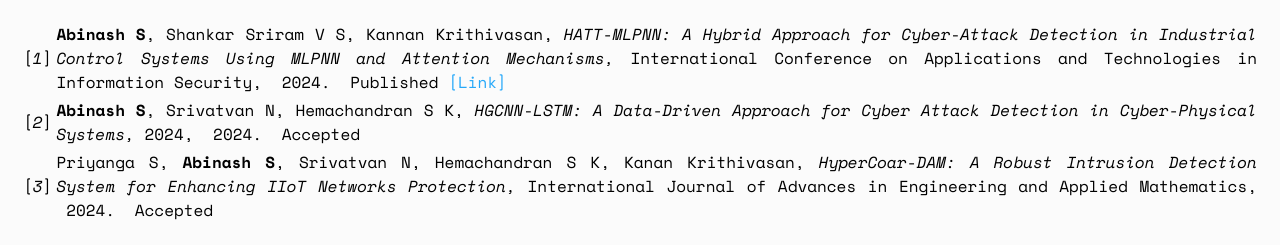
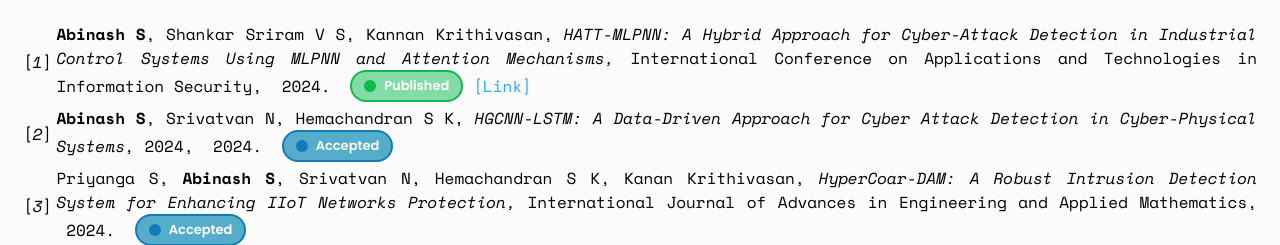
Before and after one commit to AbiXnash/abxfolio, a React (Vite) app: page / in a window 1280 px wide. Shown: the part 707-952 px from the top of the page. Built offline with nearby package versions, Linux system fonts and the light colour scheme.

Commit message:
feat: enhance styling in App.css with new color variables and improve Publications component with status-based styling

```diff
--- a/src/App.css
+++ b/src/App.css
@@ -14,10 +14,23 @@
 
 	--dark-font-clr: #000;
 	--light-font-clr: #fff;
+	--dark-grey-font-clr: #3a3a3a;
+
+	--light-grey-font-clr: #ccc;
+	--grey-bg-clr: #f0f0f0;
+
+	--green-circle-clr: #12b84c;
+	--blue-circle-clr: #127bb8;
+	--red-circle-clr: #d82a2a;
+	--grey-circle-clr: #dcdcdc7b;
+
 	--transparent-btn: rgba(0, 0, 0, 0.1);
 	--border-clr: rgb(0, 0, 0);
 
-	--span-green-clr: #12bd54;
+	--span-green-clr: #12bd5483;
+	--span-blue-clr: #2a97bec8;
+	--span-red-clr: #c42e2e;
+	--span-grey-clr: #f9f9f96e;
 }
 
 body {
@@ -39,6 +52,107 @@ a:hover {
 	text-decoration: underline;
 }
 
-span .green {
-	color: var(--span-green-clr);
+.green{
+	font-family: 'Poppins', sans-serif;
+	font-weight: 600;
+	color: var(--light-font-clr);
+	display: inline-flex;
+	align-items: center;
+	background-color: var(--span-green-clr);
+	padding: 4px 12px;
+	border-radius: 20px;
+	border: 2px solid var(--green-circle-clr);
+	font-size: 13px;
+	position: relative;
 }
+
+.blue {
+	font-family: 'Poppins', sans-serif;
+	font-weight: 600;
+	color: var(--light-font-clr);
+	display: inline-flex;
+	align-items: center;
+	background-color: var(--span-blue-clr);
+	padding: 4px 12px;
+	border-radius: 20px;
+	border: 2px solid var(--blue-circle-clr);
+	font-size: 13px;
+	position: relative;
+}
+
+.grey{
+	font-family: 'Poppins', sans-serif;
+	font-weight: 600;
+	color: var(--dark-grey-font-clr);
+	display: inline-flex;
+	align-items: center;
+	background-color: var(--span-green-clr);
+	padding: 4px 12px;
+	border-radius: 20px;
+	border: 2px solid var(--grey-circle-clr);
+	font-size: 13px;
+	position: relative;
+}
+
+.red {
+	font-family: 'Poppins', sans-serif;
+	font-weight: 600;
+	color: var(--dark-grey-font-clr);
+	display: inline-flex;
+	align-items: center;
+	background-color: var(--span-green-clr);
+	padding: 4px 12px;
+	border-radius: 20px;
+	border: 2px solid var(--red-circle-clr);
+	font-size: 13px;
+	position: relative;
+}
+
+/* .green {
+	font-weight: 600;
+	color: var(--light-font-clr);
+  display: inline-flex;
+  align-items: center;
+  background-color: var(--span-green-clr);
+  padding: 6px 14px;
+  border-radius: 20px;
+  border: 1px solid var(--dark-btn-clr);
+  font-size: 13px;
+  position: relative;
+} */
+
+.green::before  {
+  content: '';
+  width: 12px;
+  height: 12px;
+  background-color: var(--green-circle-clr);
+  border-radius: 50%;
+  margin-right: 8px;
+}
+
+.blue::before {
+  content: '';
+  width: 12px;
+  height: 12px;
+  background-color: var(--blue-circle-clr);
+  border-radius: 50%;
+  margin-right: 8px;
+}
+
+.grey::before {
+  content: '';
+  width: 12px;
+  height: 12px;
+  background-color: var(--grey-circle-clr);
+  border-radius: 50%;
+  margin-right: 8px;
+}
+
+.red::before {
+  content: '';
+  width: 12px;
+  height: 12px;
+  background-color: var(--red-circle-clr);
+  border-radius: 50%;
+  margin-right: 8px;
+}
--- a/src/pages/Publications/Publications.tsx
+++ b/src/pages/Publications/Publications.tsx
@@ -43,7 +43,20 @@ const Publications = () => {
 			status: ["Accepted"],
 			link: null
 		}
-	]
+	];
+
+	const getStatusClass = (status: string) => {
+		switch (status) {
+			case "Published":
+				return "green";
+			case "Accepted":
+			case "Submitted":
+				return "blue";
+			default:
+				return "grey";
+		}
+	};
+
 	return <>
 		<h1>Publications</h1>
 		<table>
@@ -52,17 +65,17 @@ const Publications = () => {
 					return <tr key={index}>
 						<td>[<em>{publication.id}</em>]</td>
 						<td>
-							{ publication.first_author.includes("Abinash") ? <strong>{publication.first_author}</strong> : publication.first_author },&nbsp;
+							{publication.first_author.includes("Abinash") ? <strong>{publication.first_author}</strong> : publication.first_author},&nbsp;
 							{
 								publication.authors.map((author, key) => {
 									return <span key={key}>{author.includes("Abinash") ? <strong>{author}</strong> : author}, </span>
 								})
 							}
-							<em>{ publication.title }, </em>
-							{ publication.publisher }, &nbsp;
-							{ publication.year }. &nbsp;
-							<span>{ publication.status }</span>
-							{ publication.link && <a href={publication.link} target="_blank" rel="noopener noreferrer"> [Link] </a> }
+							<em>{publication.title}, </em>
+							{publication.publisher}, &nbsp;
+							{publication.year}. &nbsp;
+							<span className={getStatusClass(publication.status[0])}>{publication.status}</span>
+							{publication.link && <a href={publication.link} target="_blank" rel="noopener noreferrer"> [Link] </a>}
 						</td>
 					</tr>
 				})}
@@ -71,4 +84,4 @@ const Publications = () => {
 	</>
 }
 
-export default Publications
+export default Publications;
```
Lines whose indentation alone changed are shown as unchanged.
